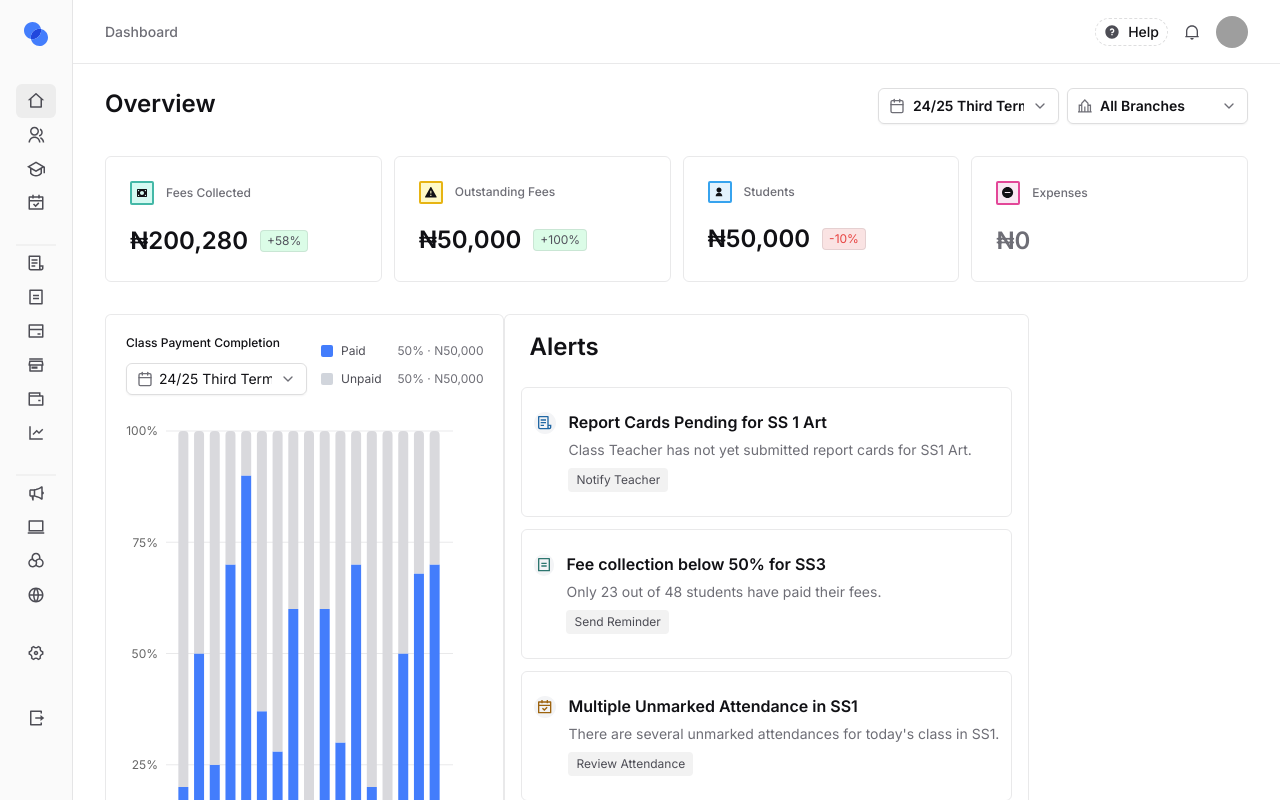
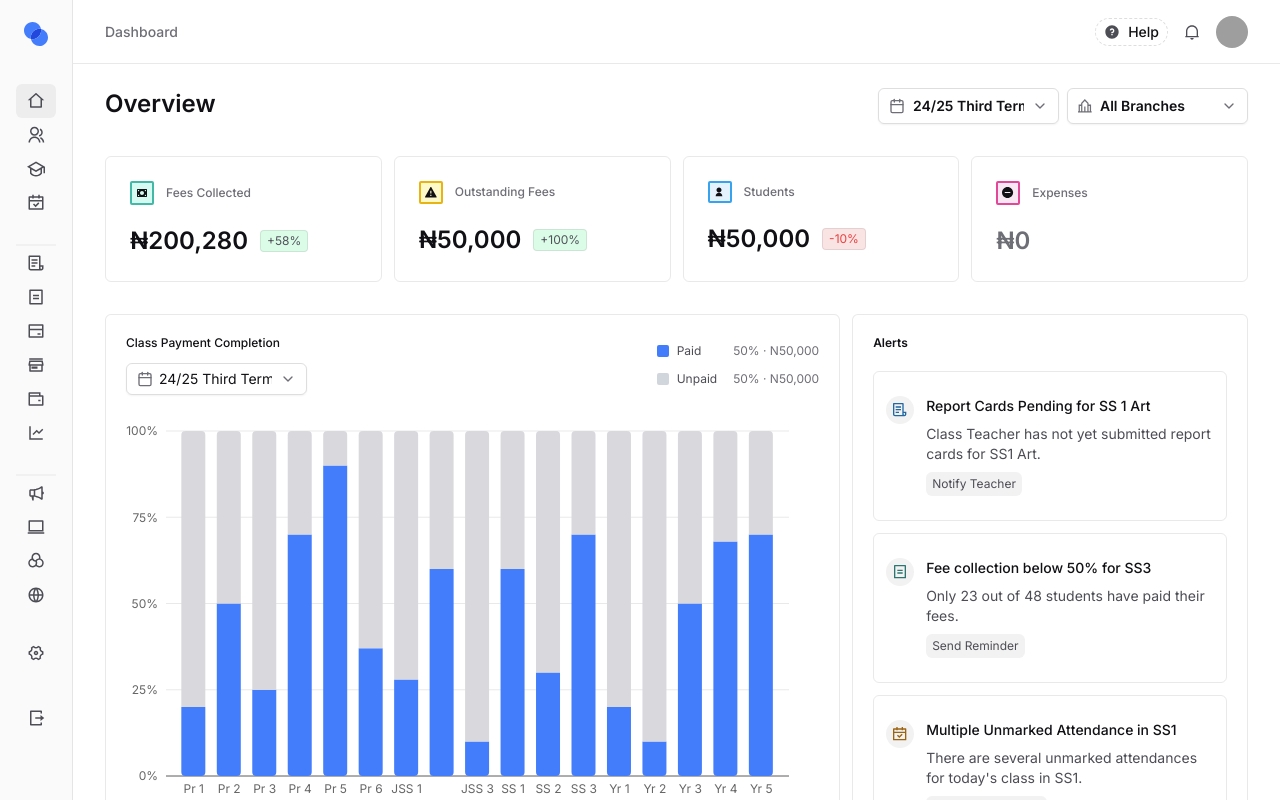
Before and after one commit to digenty/digenty-web, a Next.js app: page / in a window 1280 px wide. Built offline with nearby package versions, Linux system fonts and the light colour scheme; grey boxes are pictures that could not be loaded.

Commit message:
fix: adjust aleert component

```diff
--- /dev/null
+++ b/src/components/Alert/Alert.tsx
@@ -0,0 +1,29 @@
+type ActiveAlert = {
+  id: number;
+  title: string;
+  description: string;
+  icon: React.ComponentType<{ color?: string }>;
+  label: string;
+  iconColor?: string;
+};
+
+type AlertListProps = {
+  activeAlert: ActiveAlert;
+};
+
+export const Alert = ({ activeAlert }: AlertListProps) => {
+  const Icon = activeAlert.icon;
+  return (
+    <li className="border-border-default flex items-start gap-3 rounded-md border px-3 py-6">
+      <div className="bg-bg-state-soft flex size-7 items-center justify-center rounded-full p-1">
+        <Icon color={activeAlert.iconColor} />
+      </div>
+
+      <div className="flex flex-1 flex-col gap-2">
+        <p className="text-text-default text-sm font-medium">{activeAlert.title}</p>
+        <p className="text-text-subtle text-sm font-normal">{activeAlert.description}</p>
+        <span className="bg-bg-state-soft text-text-subtle w-fit rounded-md px-1.5 py-1 text-xs">{activeAlert.label}</span>
+      </div>
+    </li>
+  );
+};
--- a/src/components/Alert/AlertList.tsx
+++ /dev/null
@@ -1,29 +0,0 @@
-type AlertItem = {
-  id: number;
-  title: string;
-  description: string;
-  icon: React.ComponentType<{ color?: string }>;
-  label: string;
-  iconColor?: string;
-};
-
-type AlertListProps = {
-  item: AlertItem;
-};
-
-export default function AlertList({ item }: AlertListProps) {
-  const Icon = item.icon;
-  return (
-    <li className="border-border-default flex items-start gap-3 rounded-md border px-3 py-6">
-      <div className="rounded-full bg-gray-100 p-1">
-        <Icon color={item.iconColor} />
-      </div>
-
-      <div className="flex flex-col gap-2">
-        <p className="text-m text-text-default font-semibold">{item.title}</p>
-        <p className="text-text-muted text-sm">{item.description}</p>
-        <span className="bg-bg-state-soft text-text-subtle w-fit rounded-sm px-2 py-1 text-xs">{item.label}</span>
-      </div>
-    </li>
-  );
-}
--- a/src/components/Alert/Alerts.tsx
+++ b/src/components/Alert/index.tsx
@@ -1,11 +1,12 @@
 "use client";
 
-import React, { useEffect, useState } from "react";
-import AlertList from "./AlertList";
+import { useIsMobile } from "@/hooks/useIsMobile";
+import Image from "next/image";
+import { useState } from "react";
+import { Alert } from "./Alert";
 import AlertIcons from "./AlertIcons";
+import CalendarIcon from "./CalendarIcon";
 import ReportIcon from "./ReportIcon";
-import CalendarIcon from "./CalendarIcon";
-import Image from "next/image";
 
 const alertData = [
   {
@@ -32,18 +33,27 @@ const alertData = [
     label: "Review Attendance",
     iconColor: "var(--color-warning)",
   },
+  {
+    id: 3,
+    title: "Multiple Unmarked Attendance in SS1",
+    description: "There are several unmarked attendances for today's class in SS1.",
+    icon: CalendarIcon,
+    label: "Review Attendance",
+    iconColor: "var(--color-warning)",
+  },
+  {
+    id: 4,
+    title: "Multiple Unmarked Attendance in SS1",
+    description: "There are several unmarked attendances for today's class in SS1.",
+    icon: CalendarIcon,
+    label: "Review Attendance",
+    iconColor: "var(--color-warning)",
+  },
 ];
 
-export default function Alerts() {
-  const [isMobile, setIsMobile] = useState(false);
+export const Alerts = () => {
+  const isMobile = useIsMobile();
   const [currentIndex, setCurrentIndex] = useState(0);
-
-  useEffect(() => {
-    const checkMobile = () => setIsMobile(window.innerWidth < 768);
-    checkMobile();
-    window.addEventListener("resize", checkMobile);
-    return () => window.removeEventListener("resize", checkMobile);
-  }, []);
 
   // handlers
   const handleNext = () => {
@@ -54,15 +64,16 @@ export default function Alerts() {
     setCurrentIndex(prev => (prev - 1 + alertData.length) % alertData.length);
   };
 
-  if (isMobile) {
-    const currentAlert = alertData[currentIndex];
-    return (
-      <div className="border-border-default bg-bg-default relative h-full w-full rounded-md border p-4 text-zinc-800">
-        <h3 className="text-text-default mb-6 ml-4 text-2xl font-semibold">Alerts</h3>
+  const currentAlert = alertData[currentIndex];
+  return (
+    <div className="relative h-full space-y-6 overflow-hidden p-3 md:space-y-5 md:p-5">
+      <h3 className="text-text-default text-xs font-semibold">Alerts</h3>
 
+      {/* mobile */}
+      <div className="block min-[920px]:hidden">
         {/* Active alert */}
-        <div className="m-4 flex h-auto flex-col gap-4">
-          <AlertList item={currentAlert} />
+        <div className="flex h-auto flex-col gap-4">
+          <Alert activeAlert={currentAlert} />
         </div>
 
         {/* Controls */}
@@ -80,7 +91,7 @@ export default function Alerts() {
             {alertData.map((_, index) => (
               <span
                 key={index}
-                className={`h-2 w-2 rounded-full transition-all duration-200 ${index === currentIndex ? "bg-bg-basic-gray-accent w-3" : "bg-bg-basic-gray-subtle2"}`}
+                className={`h-2 w-2 rounded-full transition-all duration-200 ${index === currentIndex ? "bg-bg-basic-gray-accent" : "bg-bg-basic-gray-subtle2"}`}
               />
             ))}
           </div>
@@ -93,18 +104,12 @@ export default function Alerts() {
           </button>
         </div>
       </div>
-    );
-  }
 
-  // Desktop version
-  return (
-    <div className="border-border-default bg-bg-default rounded-md border p-4">
-      <h3 className="text-text-default mb-6 ml-2 text-2xl font-semibold">Alerts</h3>
-      <ul className="flex flex-col gap-3">
-        {alertData.map(item => (
-          <AlertList key={item.id} item={item} />
+      <div className="hidden h-full flex-col gap-3 overflow-y-auto min-[920px]:flex">
+        {alertData.map(alert => (
+          <Alert key={alert.id} activeAlert={alert} />
         ))}
-      </ul>
+      </div>
     </div>
   );
-}
+};
--- a/src/components/Chart/StackedBarChart.tsx
+++ b/src/components/Chart/StackedBarChart.tsx
@@ -5,7 +5,7 @@ import { ChartData } from "./types";
 
 export const StackedBarChart = ({ data }: { data: ChartData[] }) => {
   return (
-    <div className="h-[500px] w-full">
+    <div className="h-100 w-full">
       <ResponsiveContainer width="100%" height="100%">
         <BarChart data={data} barCategoryGap="15%" margin={{ top: 20, right: 30, left: 20, bottom: 5 }}>
           {/* Dotted lines for vertical grid only */}
--- a/src/components/Dashboard/Chart.tsx
+++ b/src/components/Dashboard/Chart.tsx
@@ -15,7 +15,7 @@ export const Chart = () => {
   const filteredData = useMemo(() => data.filter(item => item.group === selected), [selected]);
 
   return (
-    <div className="border-border-default bg-bg-default space-y-4 rounded-md border py-6 md:pt-5 md:pb-0">
+    <div className="space-y-4 py-6 md:pt-5 md:pb-0">
       <div className="flex flex-col justify-between gap-3.5 px-3 md:flex-row md:items-center md:px-5">
         <PaymentFilter />
         <Legend />
--- a/src/components/Dashboard/ChartToggle.tsx
+++ b/src/components/Dashboard/ChartToggle.tsx
@@ -13,15 +13,13 @@ export const ChartToggle: React.FC<ToggleGroupProps> = ({ options, selected, onC
   };
 
   return (
-    <div className="bg-bg-state-soft flex w-full justify-evenly rounded-full">
+    <div className="bg-bg-state-soft flex h-9 w-full justify-evenly rounded-full">
       {options.map(option => (
         <button
           key={option}
           onClick={() => handleSelect(option)}
           className={`flex-1 rounded-full px-6 py-0.5 text-sm font-medium whitespace-nowrap transition-all duration-300 ${
-            selected === option
-              ? "bg-zinc-00 text-text-default shadow-light border-border-darker bg-bg-state-secondary"
-              : "hover:text-text-mnuted text-zinc-500"
+            selected === option ? "text-text-default shadow-light border-border-darker bg-bg-state-secondary" : "text-text-muted"
           }`}
         >
           {option}
--- a/src/components/Dashboard/index.tsx
+++ b/src/components/Dashboard/index.tsx
@@ -1,5 +1,5 @@
 import Image from "next/image";
-import Alerts from "../Alert/Alerts";
+import { Alerts } from "../Alert";
 import { Chart } from "./Chart";
 import { OverviewCard } from "../OverviewCard";
 import OverviewHeader from "./OverviewHeader";
@@ -44,9 +44,14 @@ export const Dashboard = () => {
           iconBg="var(--pink-100)"
         />
       </div>
-      <div className="flex flex-col md:flex-row">
-        <Chart />
-        <Alerts />
+
+      <div className="flex flex-col gap-3 min-[920px]:flex-row">
+        <div className="border-border-default bg-bg-default w-full rounded-md border min-[920px]:w-[65%]">
+          <Chart />
+        </div>
+        <div className="border-border-default bg-bg-default h-full w-full overflow-hidden rounded-md border min-[920px]:w-[35%]">
+          <Alerts />
+        </div>
       </div>
     </div>
   );
```
